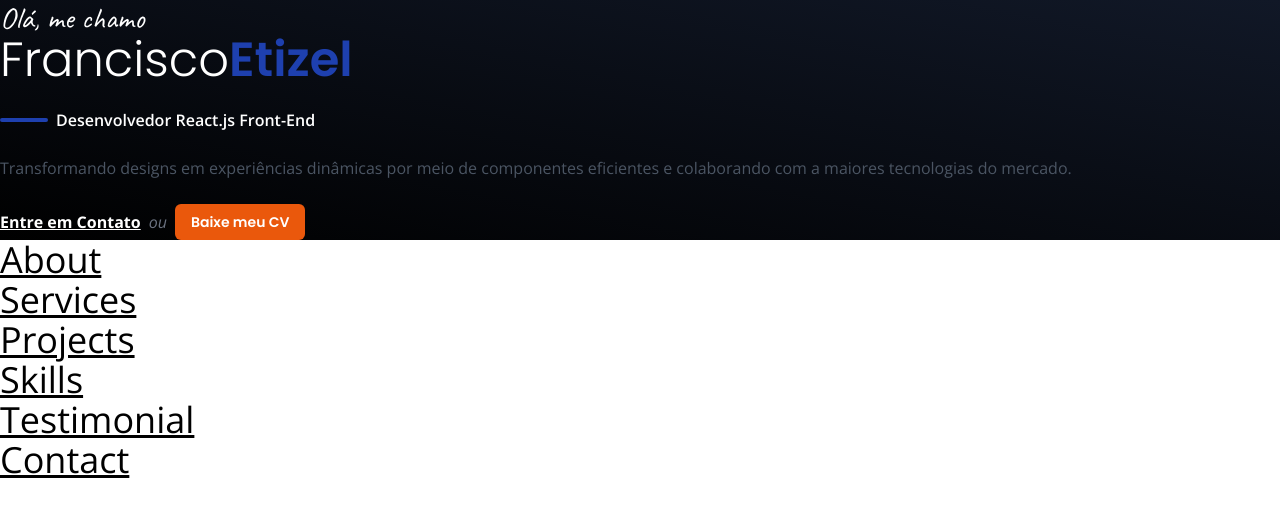
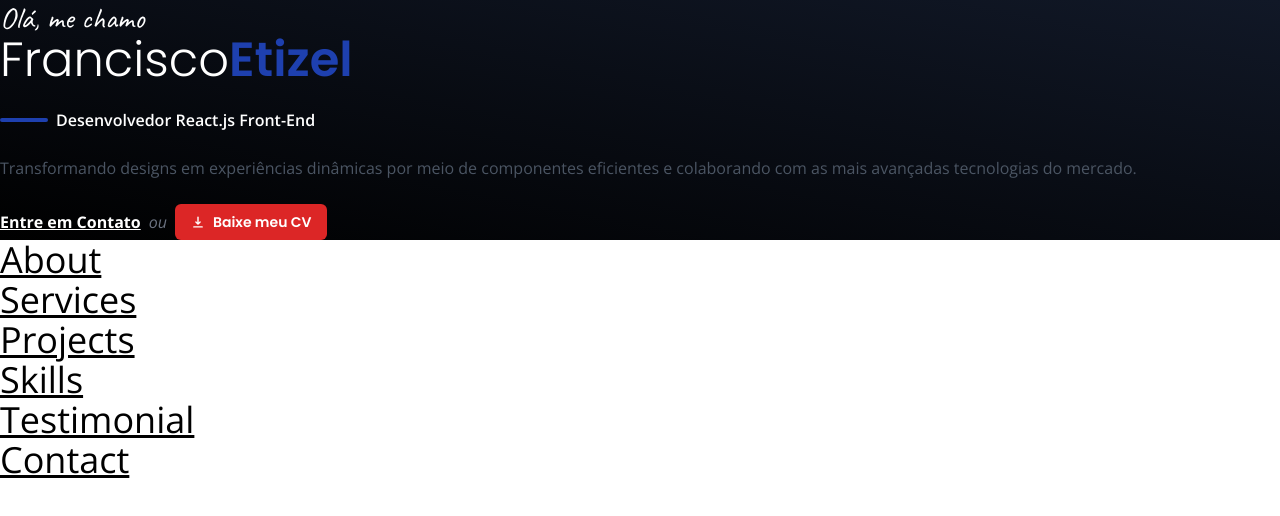
Before and after one commit to etizel/3tizel, a React (Vite) app: page / in a window 1280 px wide. Shown: the top 516 px of the page. Built offline with nearby package versions, Linux system fonts and the light colour scheme.

Commit message:
tailwind

```diff
--- a/package.json
+++ b/package.json
@@ -11,7 +11,8 @@
   },
   "dependencies": {
     "react": "^18.2.0",
-    "react-dom": "^18.2.0"
+    "react-dom": "^18.2.0",
+    "react-icons": "^4.10.1"
   },
   "devDependencies": {
     "@types/react": "^18.2.18",
--- a/src/App.css
+++ b/src/App.css
@@ -1,3 +1,9 @@
 @tailwind base;
 @tailwind components;
 @tailwind utilities;
+
+@layer components {
+  .button {
+    @apply cursor-pointer rounded-md bg-red-600 px-4 py-2 font-headline text-sm font-semibold transition;
+  }
+}
--- a/src/components/Hero.tsx
+++ b/src/components/Hero.tsx
@@ -1,3 +1,4 @@
+import { HiDownload } from 'react-icons/hi';
 export function Hero() {
   return (
     <section className="bg-gradient-to-tr from-black to-gray-900 text-white ">
@@ -17,8 +18,8 @@ export function Hero() {
 
         <p className="text-gray-600 my-6">
           Transformando designs em experiências dinâmicas por meio de
-          componentes eficientes e colaborando com a maiores tecnologias do
-          mercado.
+          componentes eficientes e colaborando com as mais avançadas tecnologias
+          do mercado.
         </p>
 
         <div className="flex items-center gap-2">
@@ -28,8 +29,9 @@ export function Hero() {
           <span className="italic text-gray-500">ou</span>
           <a
             href="#"
-            className="cursor-pointer rounded-md bg-orange-600 px-4 py-2 font-headline text-sm font-semibold transition"
+            className="button hover:text-gray-900 flex items-center gap-2"
           >
+            <HiDownload />
             Baixe meu CV
           </a>
         </div>
```
Also changed, not shown: 1 other file (tests, documents, lock files or other folders).
